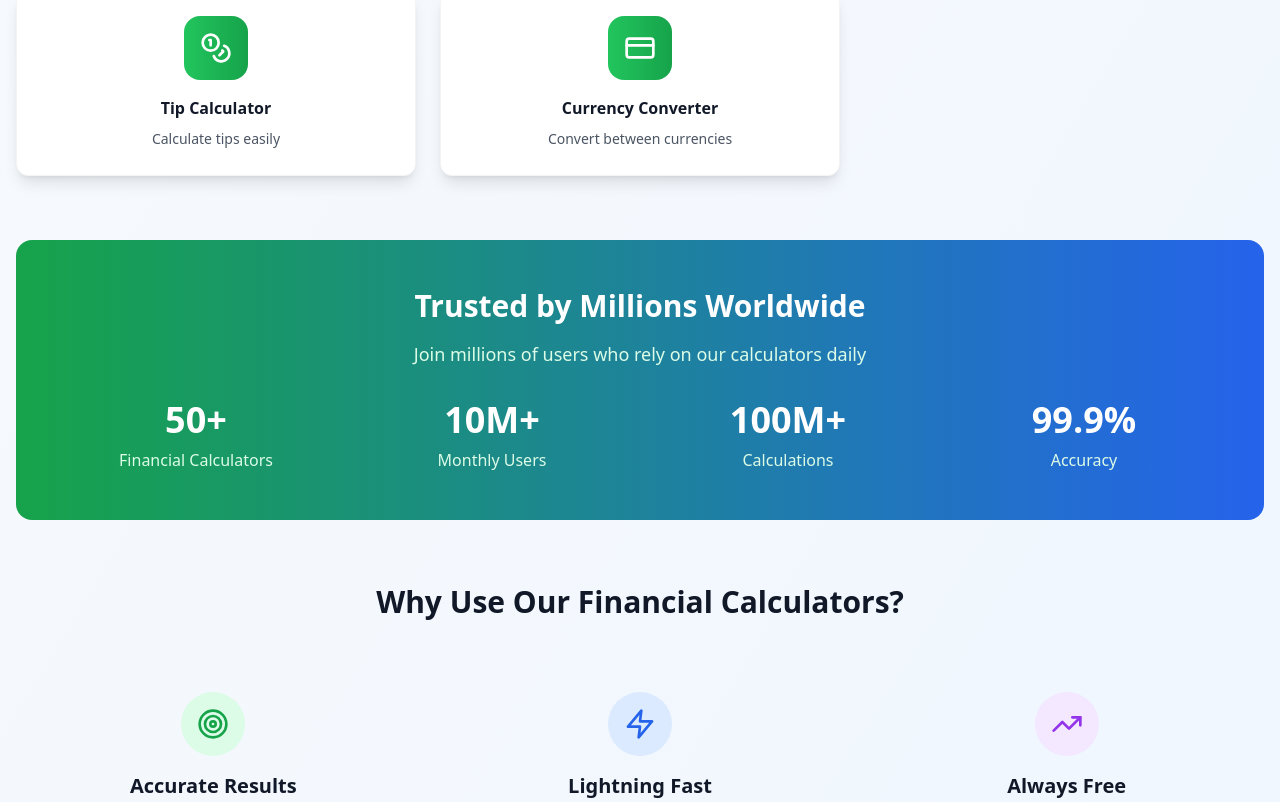
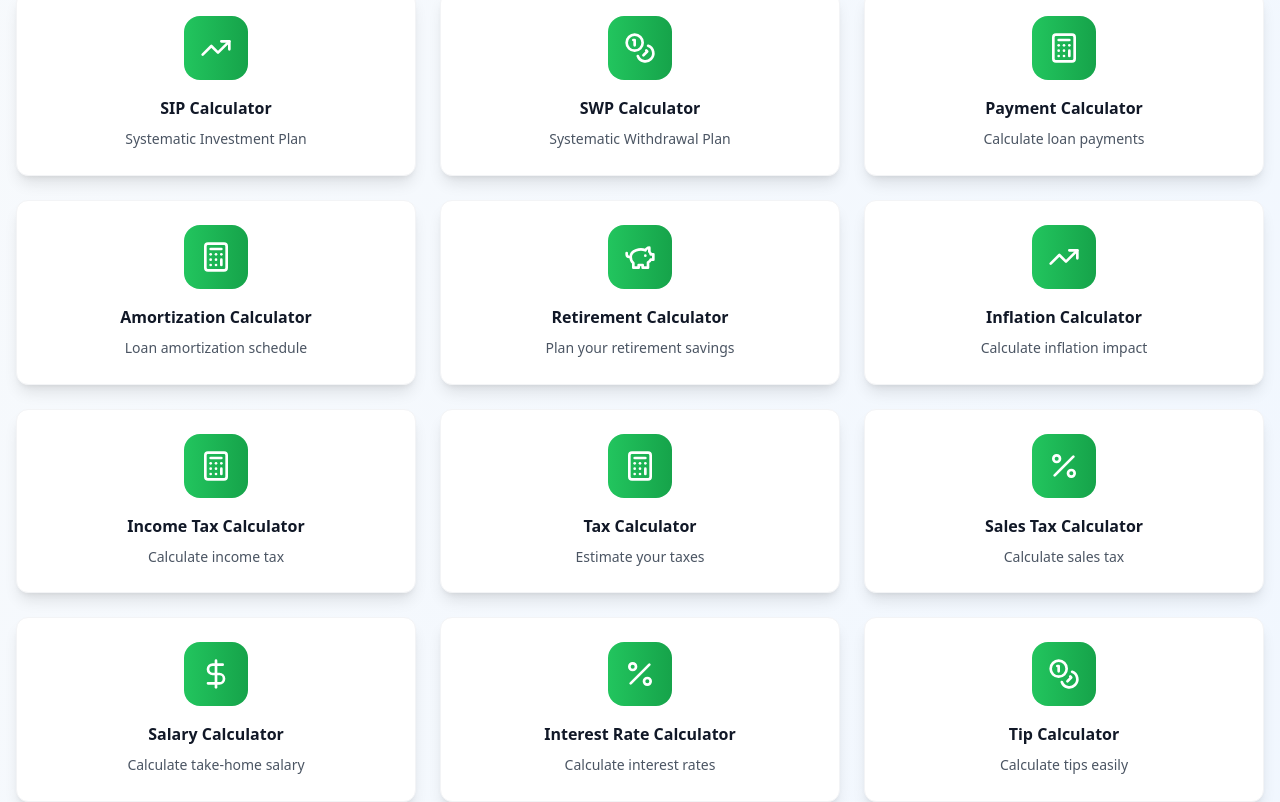
Before and after one commit to shashia401/TheCalcUniverse, a React (Vite) app: page /financial in a window 1280 px wide. Shown: the part 800-1602 px from the top of the page. Built offline with nearby package versions, Linux system fonts and the light colour scheme.

Commit message:
Updated FinancialCalculators.tsx

```diff
--- a/src/pages/FinancialCalculators.tsx
+++ b/src/pages/FinancialCalculators.tsx
@@ -17,16 +17,52 @@ const financialCalculators = [
     icon: DollarSign,
   },
   {
-    name: 'Investment Calculator',
-    path: '/investment-calculator',
-    description: 'ROI and compound interest',
-    icon: TrendingUp,
+    name: 'Auto Loan Calculator',
+    path: '/auto-loan-calculator',
+    description: 'Car loan payment calculator',
+    icon: CreditCard,
+  },
+  {
+    name: 'Interest Calculator',
+    path: '/interest-calculator',
+    description: 'Simple and compound interest',
+    icon: Percent,
   },
   {
     name: 'Compound Interest Calculator',
     path: '/compound-interest-calculator',
     description: 'Calculate compound interest',
-    icon: Percent,
+    icon: TrendingUp,
+  },
+  {
+    name: 'Investment Calculator',
+    path: '/investment-calculator',
+    description: 'ROI and compound interest',
+    icon: ArrowUpRight,
+  },
+  {
+    name: 'SIP Calculator',
+    path: '/sip-calculator',
+    description: 'Systematic Investment Plan',
+    icon: TrendingUp,
+  },
+  {
+    name: 'SWP Calculator',
+    path: '/swp-calculator',
+    description: 'Systematic Withdrawal Plan',
+    icon: Coins,
+  },
+  {
+    name: 'Payment Calculator',
+    path: '/payment-calculator',
+    description: 'Calculate loan payments',
+    icon: Calculator,
+  },
+  {
+    name: 'Amortization Calculator',
+    path: '/amortization-calculator',
+    description: 'Loan amortization schedule',
+    icon: Calculator,
   },
   {
     name: 'Retirement Calculator',
@@ -35,10 +71,40 @@ const financialCalculators = [
     icon: PiggyBank,
   },
   {
+    name: 'Inflation Calculator',
+    path: '/inflation-calculator',
+    description: 'Calculate inflation impact',
+    icon: TrendingUp,
+  },
+  {
+    name: 'Income Tax Calculator',
+    path: '/income-tax-calculator',
+    description: 'Calculate income tax',
+    icon: Calculator,
+  },
+  {
     name: 'Tax Calculator',
     path: '/tax-calculator',
     description: 'Estimate your taxes',
     icon: Calculator,
+  },
+  {
+    name: 'Sales Tax Calculator',
+    path: '/sales-tax-calculator',
+    description: 'Calculate sales tax',
+    icon: Percent,
+  },
+  {
+    name: 'Salary Calculator',
+    path: '/salary-calculator',
+    description: 'Calculate take-home salary',
+    icon: DollarSign,
+  },
+  {
+    name: 'Interest Rate Calculator',
+    path: '/interest-rate-calculator',
+    description: 'Calculate interest rates',
+    icon: Percent,
   },
   {
     name: 'Tip Calculator',
```
